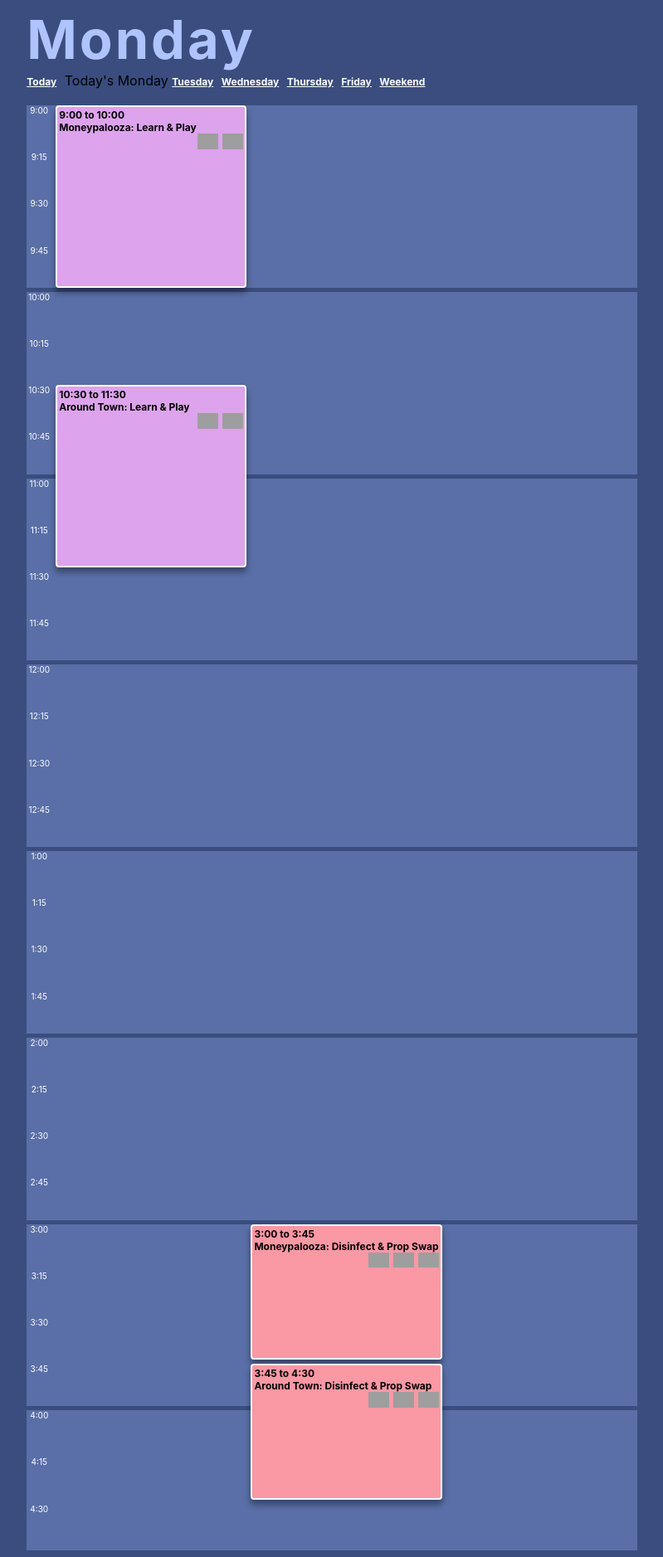
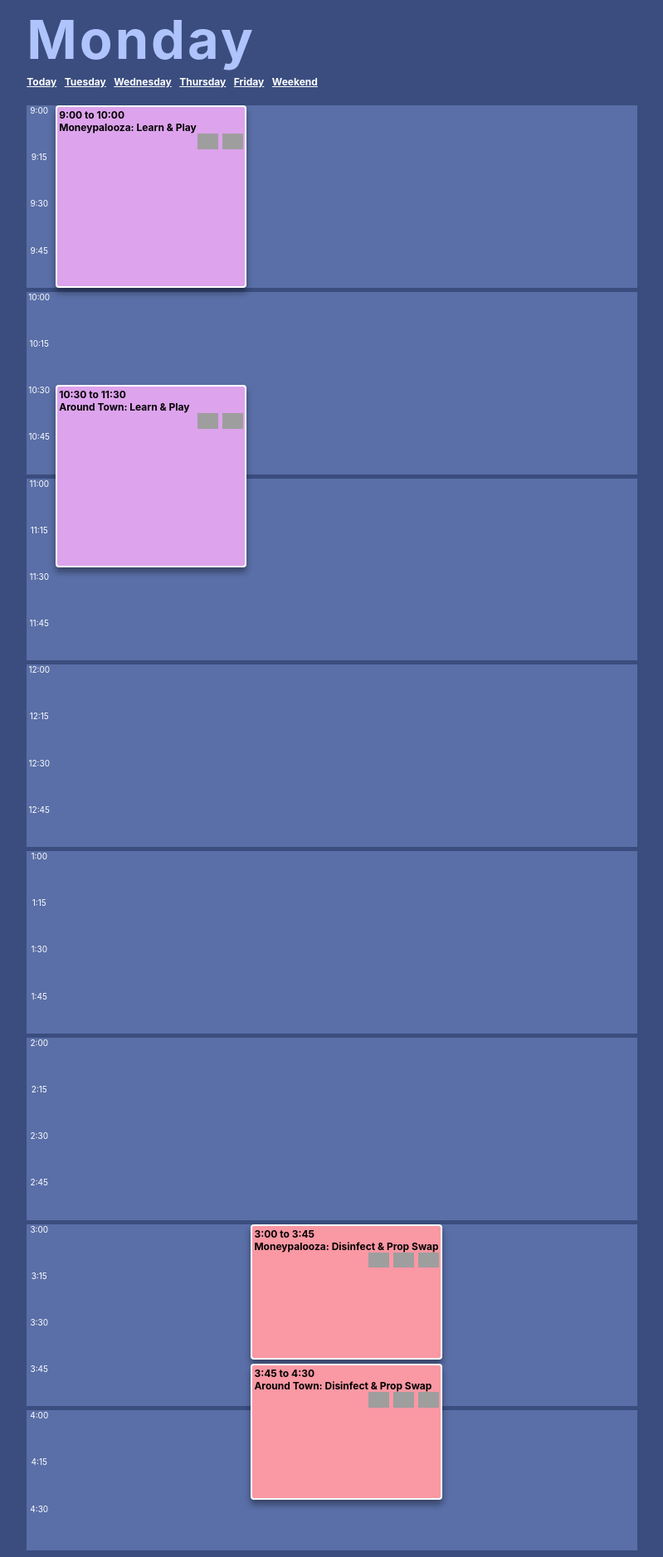
Before and after one commit to UnicycleDumpTruck/skdout, a Jekyll site: the page built from index.markdown, in a window 1280 px wide. Shown: the whole page at 83% size, without its empty margins (240-1039 px from the left). Built offline with Jekyll 4.4.1, drawn with Linux system fonts in a browser that asks for light colours; grey boxes are pictures that could not be loaded.

Commit message:
removed test code

```diff
--- a/_layouts/tasks.html
+++ b/_layouts/tasks.html
@@ -23,7 +23,7 @@
             <div class="page_title">{{ page.weekday }}</div>
             <div class="nav_container">
                 <a class="day_link" href="/sked/today">Today</a>
-                {% if page.weekday == "Monday" %}Today's Monday{% else %}<a class="day_link" href="/sked/monday">Monday</a>{% endif %}
+                {% if page.weekday != "Monday" %}<a class="day_link" href="/sked/monday">Monday</a>{% endif %}
                 {% if page.weekday != "Tuesday" %}<a class="day_link" href="/sked/tuesday">Tuesday</a>{% endif %}
                 {% if page.weekday != "Wednesday" %}<a class="day_link" href="/sked/wednesday">Wednesday</a>{% endif %}
                 {% if page.weekday != "Thursday" %}<a class="day_link" href="/sked/thursday">Thursday</a>{% endif %}
```
